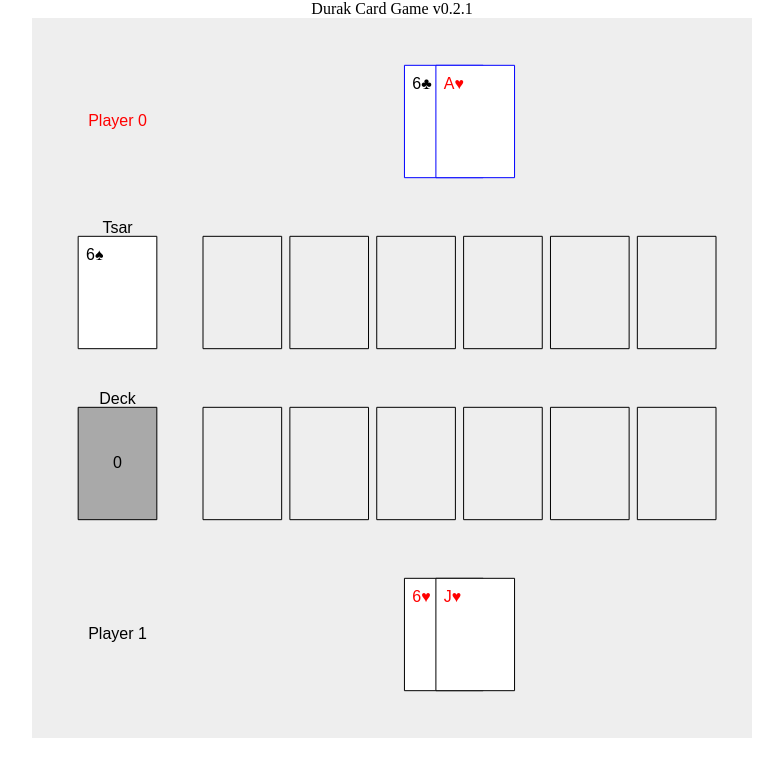
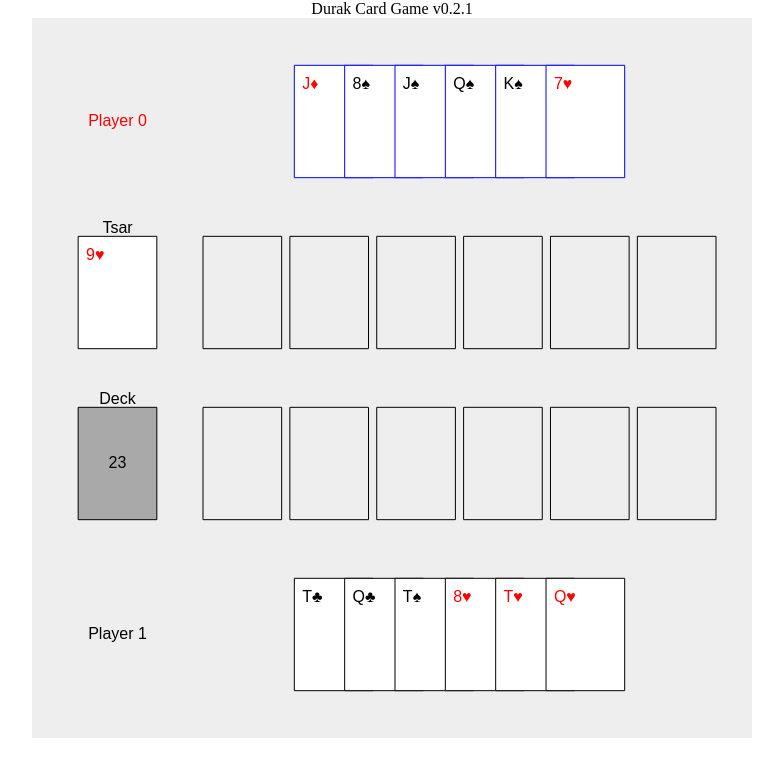
Before and after one commit to jgilles23/Durak, a plain HTML site: page index.html in a window 1280 px wide. Shown: the whole page, without its empty margins (248-1031 px from the left). Drawn offline with Linux system fonts and the light colour scheme.

Commit message:
Corrected deck size

```diff
--- a/durak.js
+++ b/durak.js
@@ -4,6 +4,7 @@ let canvas = document.getElementById("myCanvas");
 let ctx = canvas.getContext("2d");
 let cardWidth = 0.115;
 let cardHeight = cardWidth / 0.7;
+let initialDeckSize = 36; //Default and max is 36
 
 //ANCHOR Options Handler
 function updateOptions(input, defaults, args) {
@@ -513,7 +514,7 @@ class Game {
         });
         this.deck = allCards.map(x => x);
         this.deck.sort((a, b) => randNums[a] - randNums[b]);
-        this.deck = this.deck.slice(0, 5); //STUB
+        this.deck = this.deck.slice(0,initialDeckSize)
         //Draw tsar card
         this.tsar = this.pick();
         //Draw hands and sort
```
Also changed, not shown: index.html (line endings or trailing spaces).
